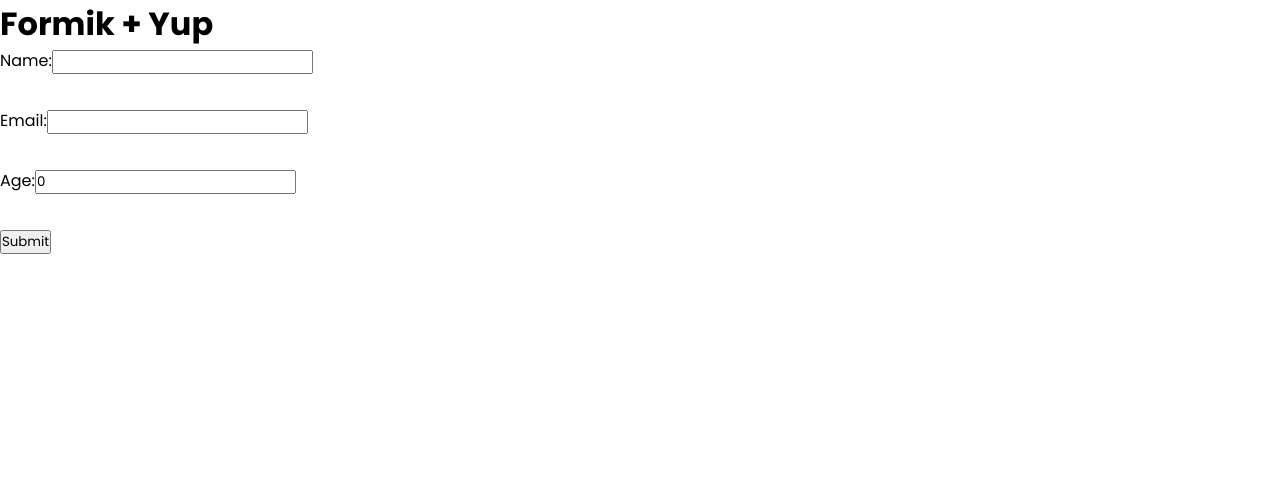
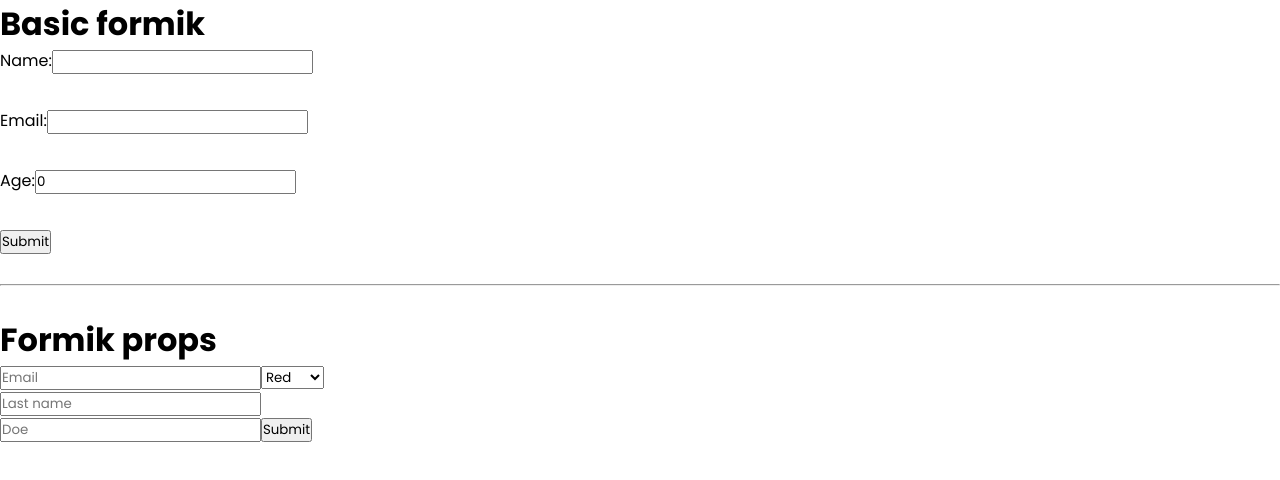
Before and after one commit to Pablo-Aviles-Prieto/playground-form-state-mngmnt, a React (Create React App) app: page / in a window 1280 px wide. Shown: the top 480 px of the page. Built offline with nearby package versions, Linux system fonts and the light colour scheme.

Commit message:
wip: diff versions of formik working

```diff
--- a/src/App.tsx
+++ b/src/App.tsx
@@ -1,6 +1,12 @@
 import { FC } from 'react';
-import { FormTest } from './components/Form';
+import { BasicForm, PropsForm } from './components';
 
 export const App: FC = () => {
-  return <FormTest />;
+  return (
+    <>
+      <BasicForm />
+      <hr style={{ margin: '30px 0' }} />
+      <PropsForm />
+    </>
+  );
 };
--- a/src/components/Form.tsx
+++ b/src/components/BasicForm.tsx
@@ -1,11 +1,7 @@
+import { FC } from 'react';
 import { object, string, number, date, InferType } from 'yup';
 import { Formik, Form, Field, ErrorMessage } from 'formik';
-
-interface MyFormValues {
-  name: string;
-  email: string;
-  age: number;
-}
+import { IBasicForm, IFormikProps } from '../interfaces';
 
 const formSchema = object().shape({
   name: string().required('Name is required'),
@@ -16,18 +12,22 @@
 
 type Form = InferType<typeof formSchema>;
 
-export const FormTest = () => {
-  const initialValues: MyFormValues = { name: '', email: '', age: 0 };
+export const BasicForm: FC = () => {
+  const initialValues: IBasicForm = {
+    name: '',
+    email: '',
+    age: 0,
+  };
 
-  const handleSubmit = (values: MyFormValues) => {
+  const handleSubmit = (values: IBasicForm) => {
     setTimeout(() => {
       console.log(values);
-    }, 600);
+    }, 300);
   };
 
   return (
     <div>
-      <h1>Formik + Yup</h1>
+      <h1>Basic formik</h1>
       <Formik
         initialValues={initialValues}
         onSubmit={handleSubmit}
--- /dev/null
+++ b/src/components/PropsForm.tsx
@@ -0,0 +1,78 @@
+import { FC } from 'react';
+import { object, string, number, date, InferType } from 'yup';
+import { Formik, Form, Field, FormikProps } from 'formik';
+import { IFormikProps, IPropsForm } from '../interfaces';
+
+const MyInput = ({ field, form, ...props }: IFormikProps) => {
+  return <input {...field} {...props} />;
+};
+
+export const PropsForm: FC = () => {
+  const initialValues = {
+    email: '',
+    color: 'red',
+    firstName: '',
+    lastName: '',
+  };
+
+  const handleSubmit = (values: IPropsForm) => {
+    setTimeout(() => {
+      console.log(values);
+    }, 300);
+  };
+
+  const formSchema = object().shape({
+    // color: string().required('Color is required'),
+    email: string()
+      .email('Invalid email address')
+      .required('Email is required1'),
+    firstName: string().required('first name is required'),
+    lastName: string().required('last name is required'),
+  });
+
+  return (
+    <div>
+      <h1>Formik props</h1>
+      <Formik
+        initialValues={initialValues}
+        onSubmit={handleSubmit}
+        validationSchema={formSchema}
+      >
+        {(props: FormikProps<any>) => (
+          <Form>
+            <Field type='email' name='email' placeholder='Email' />
+            <Field as='select' name='color'>
+              <option value='red'>Red</option>
+              <option value='green'>Green</option>
+              <option value='blue'>Blue</option>
+            </Field>
+
+            <Field name='lastName'>
+              {({
+                field, // { name, value, onChange, onBlur }
+                form: { touched, errors }, // also values, setXXXX, handleXXXX, dirty, isValid, status, etc.
+                meta,
+              }: IFormikProps) => (
+                <div>
+                  <>
+                    <input type='text' placeholder='Last name' {...field} />
+                    {meta.touched && meta.error && (
+                      <div className='error'>{meta.error}</div>
+                    )}
+                    {console.log('props', props)}
+                    {console.log('field', field)}
+                    {console.log('touched', touched)}
+                    {console.log('errors', errors)}
+                    {console.log('meta', meta)}
+                  </>
+                </div>
+              )}
+            </Field>
+            <Field name='lastName' placeholder='Doe' component={MyInput} />
+            <button type='submit'>Submit</button>
+          </Form>
+        )}
+      </Formik>
+    </div>
+  );
+};
--- /dev/null
+++ b/src/components/index.ts
@@ -0,0 +1,2 @@
+export { BasicForm } from './BasicForm';
+export { PropsForm } from './PropsForm';
--- /dev/null
+++ b/src/interfaces/IBasicForm.ts
@@ -0,0 +1,5 @@
+export interface IBasicForm {
+  name: string;
+  email: string;
+  age: number;
+}
--- /dev/null
+++ b/src/interfaces/IPropsForm.ts
@@ -0,0 +1,6 @@
+export interface IPropsForm {
+  email: string;
+  color: string;
+  firstName: string;
+  lastName: string;
+}
--- /dev/null
+++ b/src/interfaces/index.ts
@@ -0,0 +1,3 @@
+export type { IBasicForm } from './IBasicForm';
+export type { IFormikProps } from './IFormikProps';
+export type { IPropsForm } from './IPropsForm';
```
Also changed, not shown: src/interfaces/IFormikProps.ts (added, +23 -0 lines).
